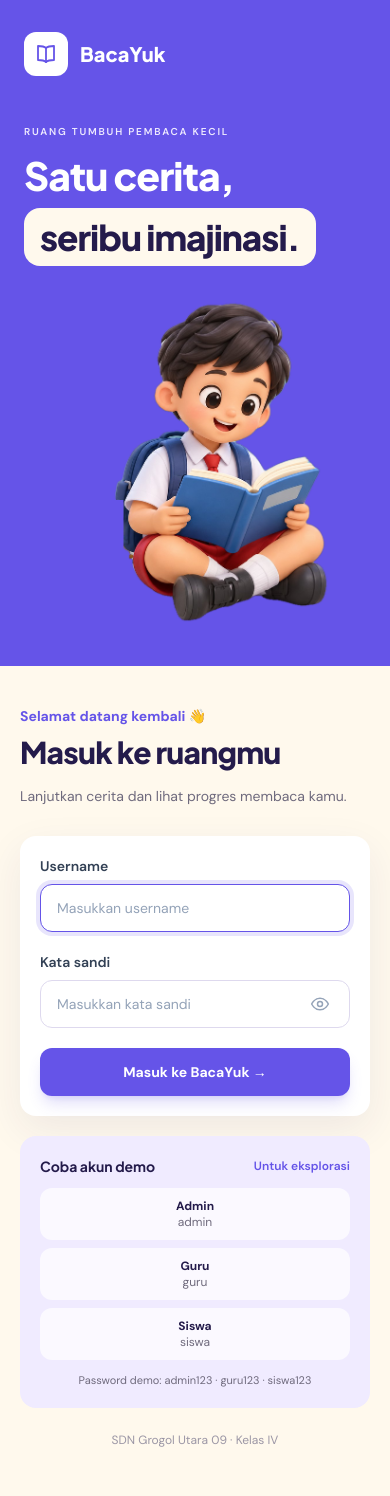
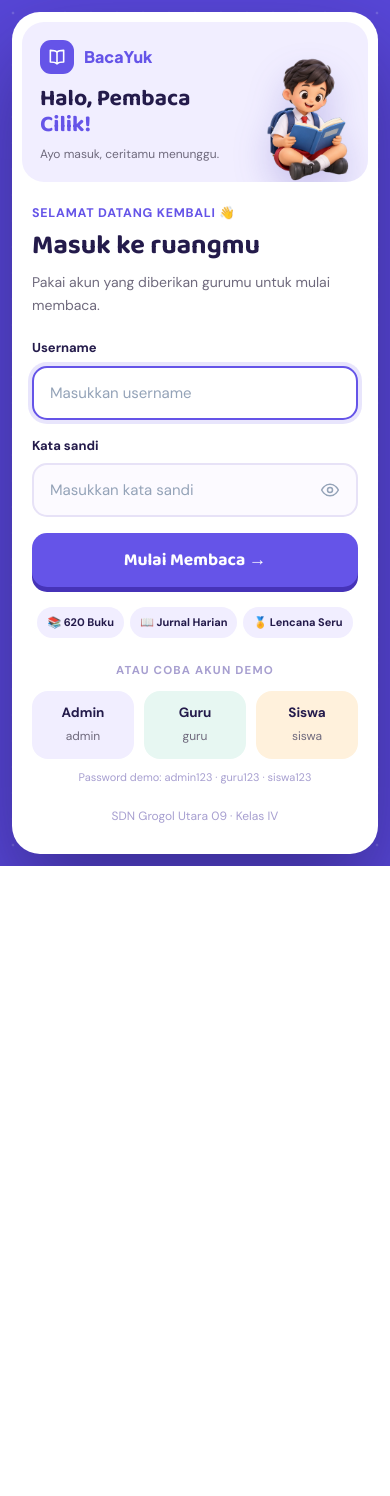
Before and after one commit to Rizki2629/bacayuk, a CodeIgniter 4 app: the page made by app/Views/auth/login.php in a window 390 px wide. After the commit the page ends 866 px from the top, so only its background shows below. Run offline with PHP 8.4 and a stand-in for CodeIgniter, Linux system fonts and the light colour scheme; the template is opened without the code that fills it, so the values that code supplies are empty; some libraries are stand-ins or nearby versions.

Commit message:
Login Desain B (pilihan Rizki) + mobile Opsi 3 Form Dulu: kartu besar di latar ungu bertitik, panel lilac, tombol taktil, panel mobile ramping dengan anak mengintip & form langsung muncul

```diff
--- a/app/Views/auth/login.php
+++ b/app/Views/auth/login.php
@@ -1,37 +1,36 @@
 <!DOCTYPE html>
-<html lang="id"><head><meta charset="UTF-8"><meta name="viewport" content="width=device-width, initial-scale=1.0"><title>Masuk — BacaYuk</title><link rel="preconnect" href="https://fonts.googleapis.com"><link rel="preconnect" href="https://fonts.gstatic.com" crossorigin><link href="https://fonts.googleapis.com/css2?family=DM+Sans:wght@400;500;600;700&family=Plus+Jakarta+Sans:wght@600;700;800&display=swap" rel="stylesheet"><script src="<?= base_url('assets/js/tailwind-play.js')?>"></script><style>*{box-sizing:border-box}body{margin:0;font-family:'DM Sans',sans-serif}.font-display{font-family:'Plus Jakarta Sans',sans-serif}input{color-scheme:light}</style></head>
-<body class="min-h-dvh w-full overflow-x-hidden bg-[#FFF9ED] text-[#241B4B]">
-<div class="mx-auto flex w-full max-w-[1536px] flex-col lg:min-h-dvh lg:flex-row">
-<section class="relative flex w-full flex-col overflow-hidden bg-[#6554E8] px-6 pt-8 pb-10 sm:px-10 sm:pt-10 sm:pb-12 lg:min-h-dvh lg:w-1/2 lg:justify-between lg:px-16 lg:py-16">
-<div class="pointer-events-none absolute -right-24 -top-24 hidden size-80 rounded-full bg-violet-400/30 lg:block"></div>
-<div class="pointer-events-none absolute -bottom-24 -left-24 hidden size-80 rounded-full bg-violet-400/20 lg:block"></div>
-<div class="relative z-10 mx-auto flex w-full max-w-xl flex-col lg:flex-1">
-<div class="mb-12 flex shrink-0 items-center gap-3 text-lg font-bold text-white sm:mb-16"><div class="grid size-11 place-items-center rounded-xl bg-white text-[#6554E8]"><svg width="24" height="24" viewBox="0 0 24 24" fill="none" stroke="currentColor" stroke-width="1.8" stroke-linecap="round" stroke-linejoin="round"><path d="M12 6c-1.8-1.6-4-2-8-2v14c4 0 6.2.4 8 2 1.8-1.6 4-2 8-2V4c-4 0-6.2.4-8 2Z"/><path d="M12 6v14"/></svg></div><span class="font-display text-xl font-extrabold">BacaYuk</span></div>
-<p class="text-[10px] font-semibold uppercase leading-4 tracking-[0.18em] text-violet-100 sm:text-xs sm:tracking-[0.22em]">Ruang tumbuh pembaca kecil</p>
-<h1 class="font-display mt-4 max-w-full text-[clamp(2.25rem,10vw,3rem)] font-extrabold leading-[1.02] tracking-tight text-white sm:max-w-xl sm:text-5xl lg:text-6xl"><span class="block">Satu cerita,</span><span class="mt-3 block w-fit max-w-full rounded-2xl bg-[#FFF9ED] px-4 py-3 text-[clamp(2rem,9vw,2.75rem)] leading-[0.98] text-[#241B4B] sm:px-5 sm:text-[clamp(2rem,9vw,3.5rem)]">seribu imajinasi.</span></h1>
-<p class="mt-6 hidden max-w-lg text-sm leading-6 text-violet-100 sm:block sm:text-base">Catat perjalanan membaca, rayakan setiap halaman, dan tumbuhkan kebiasaan hebat bersama BacaYuk.</p>
-<div class="relative z-10 mt-8 flex min-h-[210px] items-end justify-center sm:mt-10 sm:min-h-[280px] lg:mt-4 lg:min-h-0 lg:flex-1">
-<img src="<?= base_url('assets/3d/baca-anak-potong.png')?>" alt="Anak sedang membaca buku" class="relative z-10 block w-[min(70vw,280px)] max-w-full object-contain sm:w-[min(55vw,330px)] lg:w-[min(30vw,380px)]">
+<html lang="id"><head><meta charset="UTF-8"><meta name="viewport" content="width=device-width, initial-scale=1.0"><title>Masuk — BacaYuk</title><link rel="preconnect" href="https://fonts.googleapis.com"><link rel="preconnect" href="https://fonts.gstatic.com" crossorigin><link href="https://fonts.googleapis.com/css2?family=Baloo+2:wght@600;700;800&family=DM+Sans:wght@400;500;600;700&family=Plus+Jakarta+Sans:wght@600;700;800&display=swap" rel="stylesheet"><script src="<?= base_url('assets/js/tailwind-play.js')?>"></script><style>*{box-sizing:border-box}body{margin:0;font-family:'DM Sans',sans-serif}.font-display{font-family:'Plus Jakarta Sans',sans-serif}.font-kartun{font-family:'Baloo 2',ui-rounded,system-ui}input{color-scheme:light}</style></head>
+<body class="min-h-dvh w-full overflow-x-hidden text-[#241B4B]" style="background-color:#5847D8;background-image:radial-gradient(rgba(255,255,255,.16) 1.5px,transparent 1.6px);background-size:26px 26px">
+<div class="mx-auto flex min-h-dvh w-full max-w-[1200px] items-start justify-center p-3 sm:p-5 lg:items-center lg:p-8">
+<div class="grid w-full max-w-[430px] overflow-hidden rounded-[28px] bg-white shadow-[0_40px_90px_rgba(24,16,64,.45)] lg:max-w-[1060px] lg:grid-cols-2 lg:rounded-[36px]">
+<section class="relative m-2.5 mb-0 flex items-end justify-between gap-2.5 overflow-hidden rounded-[22px] bg-[#F1EEFF] px-[18px] pt-[18px] sm:m-3 sm:mb-0 lg:m-3.5 lg:mb-3.5 lg:flex-col lg:items-stretch lg:justify-start lg:rounded-[28px] lg:px-[30px] lg:pt-[34px]">
+<div class="pb-[18px] lg:pb-0">
+<div class="flex items-center gap-2.5 font-display text-base font-extrabold text-[#6554E8] lg:text-[17px]"><div class="grid size-[34px] place-items-center rounded-[11px] bg-[#6554E8] text-white lg:size-[38px] lg:rounded-xl"><svg width="20" height="20" viewBox="0 0 24 24" fill="none" stroke="currentColor" stroke-width="1.9" stroke-linecap="round" stroke-linejoin="round"><path d="M12 6c-1.8-1.6-4-2-8-2v14c4 0 6.2.4 8 2 1.8-1.6 4-2 8-2V4c-4 0-6.2.4-8 2Z"/><path d="M12 6v14"/></svg></div>BacaYuk</div>
+<h1 class="font-kartun mt-3 text-[23px] font-bold leading-[1.15] lg:mt-[26px] lg:text-[40px] lg:leading-[1.08]">Halo, Pembaca <span class="text-[#6554E8]">Cilik!</span></h1>
+<p class="mt-1.5 text-xs leading-relaxed text-[#6F6A7D] lg:hidden">Ayo masuk, ceritamu menunggu.</p>
+<p class="mt-3 hidden max-w-[340px] text-[14.5px] leading-relaxed text-[#6F6A7D] lg:block">Setiap hari satu cerita. Masuk dan lanjutkan petualangan membacamu — bukumu sudah menunggu!</p>
+<div class="mt-5 hidden flex-wrap gap-2 lg:flex"><span class="flex items-center gap-1.5 rounded-full bg-white px-3 py-2 text-xs font-bold shadow-[0_4px_12px_rgba(101,84,232,.10)]">📚 620 Buku</span><span class="flex items-center gap-1.5 rounded-full bg-white px-3 py-2 text-xs font-bold shadow-[0_4px_12px_rgba(101,84,232,.10)]">📖 Jurnal Harian</span><span class="flex items-center gap-1.5 rounded-full bg-white px-3 py-2 text-xs font-bold shadow-[0_4px_12px_rgba(101,84,232,.10)]">🏅 Lencana Seru</span></div>
 </div>
-<p class="relative z-10 mt-5 hidden max-w-xs self-end text-sm leading-6 text-violet-100 lg:block">&ldquo;Membaca adalah jendela menuju dunia yang lebih luas.&rdquo;</p>
-</div>
+<img src="<?= base_url('assets/3d/baca-anak-potong.png')?>" alt="Anak sedang membaca buku" class="block w-[104px] shrink-0 drop-shadow-[0_18px_18px_rgba(70,51,184,.22)] lg:mx-auto lg:mt-auto lg:w-[330px] lg:max-w-[80%]">
 </section>
-<main class="flex w-full flex-col items-center justify-start bg-[#FFF9ED] px-5 pt-10 pb-12 sm:px-8 sm:pt-14 sm:pb-16 lg:w-1/2 lg:justify-center lg:px-16 lg:py-16">
-<div class="w-full max-w-[440px]">
-<div class="mb-7 sm:mb-8"><p class="text-sm font-bold text-[#6554E8]">Selamat datang kembali &#128075;</p><h2 class="font-display mt-2 text-3xl font-extrabold leading-tight tracking-tight text-[#241B4B] sm:text-4xl">Masuk ke ruangmu</h2><p class="mt-3 text-sm leading-6 text-[#6F6A7D] sm:text-base">Lanjutkan cerita dan lihat progres membaca kamu.</p></div>
-<div class="rounded-2xl bg-white p-5 shadow-[0_14px_40px_rgba(57,42,110,0.08)] sm:p-7">
-<form method="post" action="<?= base_url('login')?>" class="space-y-5"><?= csrf_field()?>
+<main class="flex flex-col justify-center px-5 pb-[30px] pt-[22px] lg:p-[44px_46px_40px]">
+<p class="text-[12.5px] font-bold uppercase tracking-[0.06em] text-[#6554E8]">Selamat datang kembali 👋</p>
+<h2 class="font-kartun mt-1.5 text-[27px] font-bold leading-tight lg:text-[32px]">Masuk ke ruangmu</h2>
+<p class="mt-2 text-sm leading-relaxed text-[#6F6A7D]">Pakai akun yang diberikan gurumu untuk mulai membaca.</p>
+<form method="post" action="<?= base_url('login')?>" class="mt-[22px] space-y-4"><?= csrf_field()?>
 <?php if(session()->getFlashdata('error')):?><div class="rounded-xl bg-[#FFE7EC] px-4 py-3 text-sm font-semibold text-[#A23C56]"><?= esc(session()->getFlashdata('error'))?></div><?php endif;?>
 <?php if(session()->getFlashdata('success')):?><div class="rounded-xl bg-[#E7F7F2] px-4 py-3 text-sm font-semibold text-[#247A68]"><?= esc(session()->getFlashdata('success'))?></div><?php endif;?>
-<label class="block"><span class="mb-2 block text-sm font-semibold text-slate-700">Username</span><input type="text" name="username" value="<?= esc(old('username'))?>" required autofocus autocomplete="username" class="h-12 w-full rounded-xl border border-[#DED9EE] bg-white px-4 text-sm text-slate-900 caret-[#6554E8] outline-none placeholder:text-slate-400 transition focus:border-[#6554E8] focus:ring-4 focus:ring-[#6554E8]/15" placeholder="Masukkan username"></label>
-<label class="block"><span class="mb-2 block text-sm font-semibold text-slate-700">Kata sandi</span><span class="relative block"><input type="password" id="sandi" name="password" required autocomplete="current-password" class="h-12 w-full appearance-none rounded-xl border border-[#DED9EE] bg-white px-4 pr-12 text-sm text-slate-900 caret-[#6554E8] outline-none placeholder:text-slate-400 transition focus:border-[#6554E8] focus:ring-4 focus:ring-[#6554E8]/15" placeholder="Masukkan kata sandi"><button type="button" id="intip" aria-label="Tampilkan kata sandi" class="absolute right-3 top-1/2 -translate-y-1/2 rounded-lg p-2 text-slate-400 hover:bg-slate-100 hover:text-[#6554E8]"><svg id="mata-buka" width="20" height="20" viewBox="0 0 24 24" fill="none" stroke="currentColor" stroke-width="1.8" stroke-linecap="round" stroke-linejoin="round"><path d="M2 12s3.5-7 10-7 10 7 10 7-3.5 7-10 7-10-7-10-7Z"/><circle cx="12" cy="12" r="3"/></svg><svg id="mata-tutup" class="hidden" width="20" height="20" viewBox="0 0 24 24" fill="none" stroke="currentColor" stroke-width="1.8" stroke-linecap="round" stroke-linejoin="round"><path d="M9.9 4.24A9.12 9.12 0 0 1 12 4c6.5 0 10 8 10 8a18.5 18.5 0 0 1-2.16 3.19M6.61 6.61A13.5 13.5 0 0 0 2 12s3.5 8 10 8a9.74 9.74 0 0 0 5.39-1.61"/><path d="M2 2l20 20"/><path d="M9.88 9.88a3 3 0 1 0 4.24 4.24"/></svg></button></span></label>
-<button class="mt-6 h-12 w-full rounded-xl bg-[#6554E8] px-5 text-sm font-bold text-white shadow-lg shadow-[#6554E8]/20 transition hover:bg-[#5847D8] focus:outline-none focus:ring-4 focus:ring-[#6554E8]/20 active:scale-[0.99]">Masuk ke BacaYuk <span>&rarr;</span></button>
+<label class="block"><span class="mb-2 block text-[13px] font-bold">Username</span><input type="text" name="username" value="<?= esc(old('username'))?>" required autofocus autocomplete="username" class="h-[54px] w-full rounded-[15px] border-2 border-[#E7E2F7] bg-[#FCFAFF] px-4 text-[15px] text-slate-900 caret-[#6554E8] outline-none placeholder:text-slate-400 transition focus:border-[#6554E8] focus:bg-white focus:ring-4 focus:ring-[#6554E8]/15 lg:h-14 lg:rounded-2xl" placeholder="Masukkan username"></label>
+<label class="block"><span class="mb-2 block text-[13px] font-bold">Kata sandi</span><span class="relative block"><input type="password" id="sandi" name="password" required autocomplete="current-password" class="h-[54px] w-full appearance-none rounded-[15px] border-2 border-[#E7E2F7] bg-[#FCFAFF] px-4 pr-12 text-[15px] text-slate-900 caret-[#6554E8] outline-none placeholder:text-slate-400 transition focus:border-[#6554E8] focus:bg-white focus:ring-4 focus:ring-[#6554E8]/15 lg:h-14 lg:rounded-2xl" placeholder="Masukkan kata sandi"><button type="button" id="intip" aria-label="Tampilkan kata sandi" class="absolute right-2.5 top-1/2 -translate-y-1/2 rounded-lg p-2 text-slate-400 hover:bg-[#F1EEFF] hover:text-[#6554E8]"><svg id="mata-buka" width="20" height="20" viewBox="0 0 24 24" fill="none" stroke="currentColor" stroke-width="1.8" stroke-linecap="round" stroke-linejoin="round"><path d="M2 12s3.5-7 10-7 10 7 10 7-3.5 7-10 7-10-7-10-7Z"/><circle cx="12" cy="12" r="3"/></svg><svg id="mata-tutup" class="hidden" width="20" height="20" viewBox="0 0 24 24" fill="none" stroke="currentColor" stroke-width="1.8" stroke-linecap="round" stroke-linejoin="round"><path d="M9.9 4.24A9.12 9.12 0 0 1 12 4c6.5 0 10 8 10 8a18.5 18.5 0 0 1-2.16 3.19M6.61 6.61A13.5 13.5 0 0 0 2 12s3.5 8 10 8a9.74 9.74 0 0 0 5.39-1.61"/><path d="M2 2l20 20"/><path d="M9.88 9.88a3 3 0 1 0 4.24 4.24"/></svg></button></span></label>
+<button class="font-kartun h-[54px] w-full rounded-[15px] bg-[#6554E8] text-[17.5px] font-bold text-white shadow-[0_5px_0_#4633B8] transition hover:brightness-105 active:translate-y-1 active:shadow-[0_1px_0_#4633B8] lg:h-14 lg:rounded-2xl lg:text-lg">Mulai Membaca <span>→</span></button>
 </form>
+<div class="mt-5 flex justify-center gap-1.5 lg:hidden"><span class="rounded-full bg-[#F1EEFF] px-2.5 py-[7px] text-[11px] font-bold">📚 620 Buku</span><span class="rounded-full bg-[#F1EEFF] px-2.5 py-[7px] text-[11px] font-bold">📖 Jurnal Harian</span><span class="rounded-full bg-[#F1EEFF] px-2.5 py-[7px] text-[11px] font-bold">🏅 Lencana Seru</span></div>
+<p class="mb-3 mt-6 text-center text-[11.5px] font-bold uppercase tracking-[0.1em] text-[#A79FD0]">atau coba akun demo</p>
+<div class="grid grid-cols-3 gap-2.5 text-center"><div class="rounded-2xl bg-[#F1EEFF] px-1 py-3"><b class="block text-[13.5px]">Admin</b><span class="text-xs text-[#6F6A7D]">admin</span></div><div class="rounded-2xl bg-[#E7F7F2] px-1 py-3"><b class="block text-[13.5px]">Guru</b><span class="text-xs text-[#6F6A7D]">guru</span></div><div class="rounded-2xl bg-[#FFF1DC] px-1 py-3"><b class="block text-[13.5px]">Siswa</b><span class="text-xs text-[#6F6A7D]">siswa</span></div></div>
+<p class="mt-2.5 text-center text-[11px] text-[#A79FD0]">Password demo: admin123 · guru123 · siswa123</p>
+<p class="mt-[22px] text-center text-xs text-[#A79FD0]">SDN Grogol Utara 09 · Kelas IV</p>
+</main>
 </div>
-<div class="mt-5 rounded-2xl bg-[#F0EBFF] p-5 sm:p-6"><div class="mb-3 flex items-center justify-between"><p class="font-display text-sm font-bold">Coba akun demo</p><span class="text-xs font-semibold text-[#6554E8]">Untuk eksplorasi</span></div><div class="grid grid-cols-1 gap-2 sm:grid-cols-3"><div class="rounded-xl bg-white/70 py-2.5 text-center text-xs"><b class="block">Admin</b><span class="text-[#6F6A7D]">admin</span></div><div class="rounded-xl bg-white/70 py-2.5 text-center text-xs"><b class="block">Guru</b><span class="text-[#6F6A7D]">guru</span></div><div class="rounded-xl bg-white/70 py-2.5 text-center text-xs"><b class="block">Siswa</b><span class="text-[#6F6A7D]">siswa</span></div></div><p class="mt-3 text-center text-[11px] text-[#6F6A7D]">Password demo: admin123 &middot; guru123 &middot; siswa123</p></div>
-<p class="mt-6 text-center text-xs text-[#9B96A5]">SDN Grogol Utara 09 &middot; Kelas IV</p>
-</div>
-</main>
 </div>
 <script>document.getElementById('intip').addEventListener('click',function(){var s=document.getElementById('sandi');var buka=s.type==='password';s.type=buka?'text':'password';document.getElementById('mata-buka').classList.toggle('hidden',buka);document.getElementById('mata-tutup').classList.toggle('hidden',!buka);this.setAttribute('aria-label',buka?'Sembunyikan kata sandi':'Tampilkan kata sandi');});</script>
 </body></html>
```
